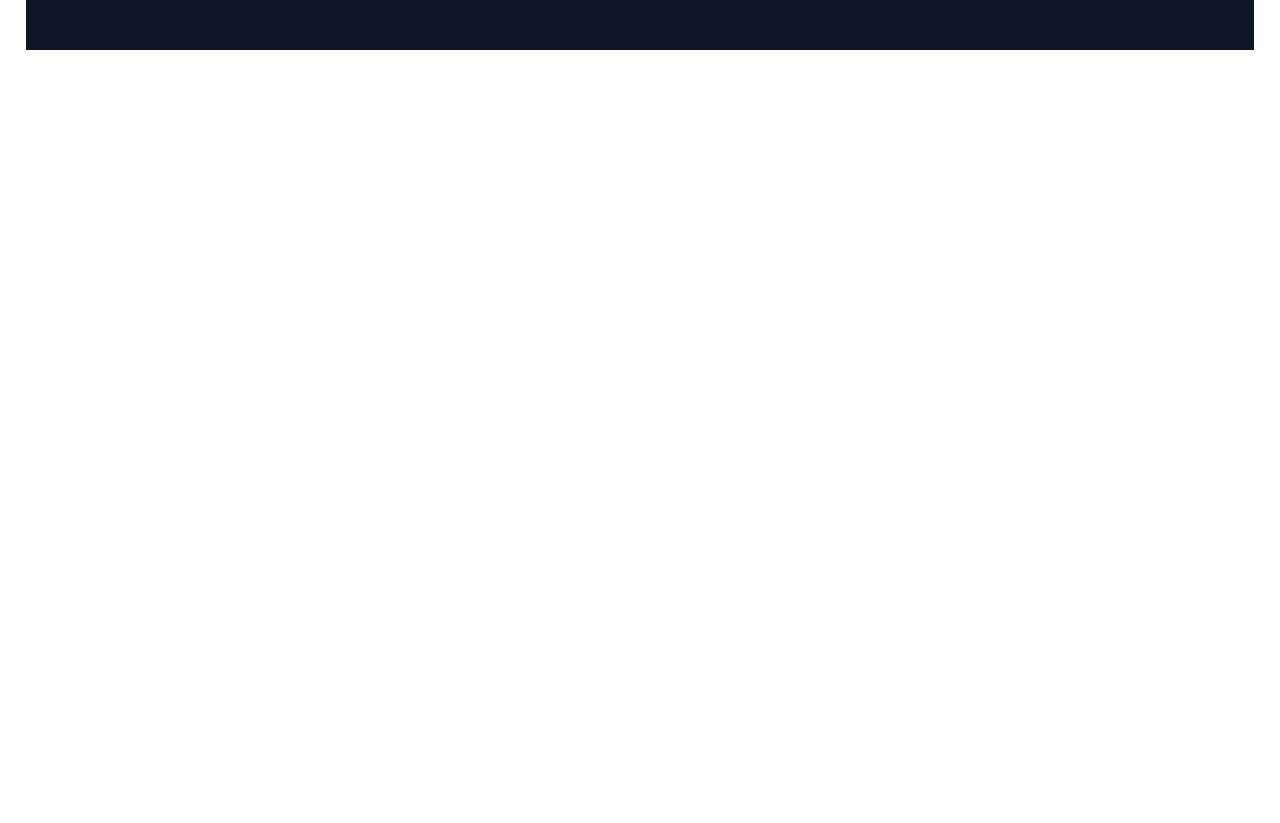
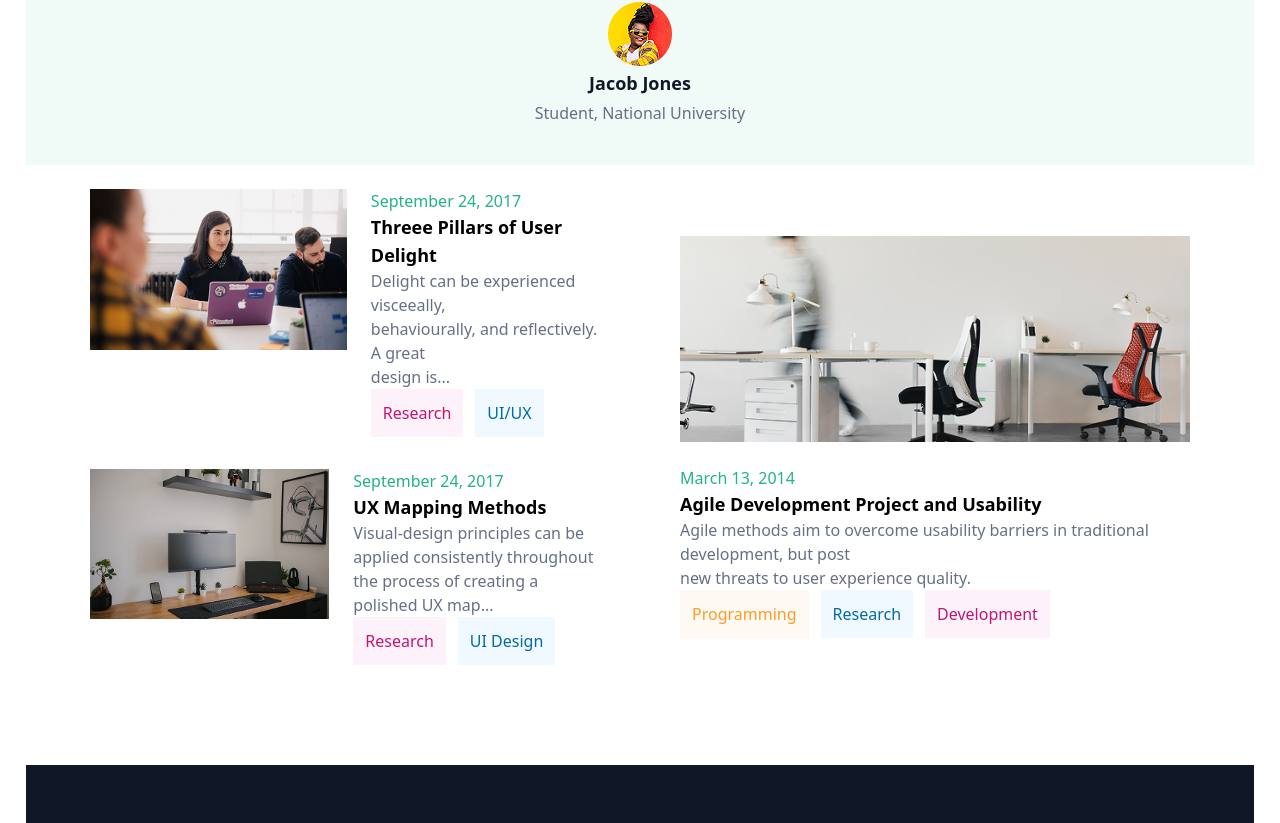
Before and after one commit to Group-2-team-work/e-learning-website, a website: page index.html in a window 1280 px wide. Shown: the part 446-1269 px from the top of the page. Before the commit the page ends 800 px from the top, so only its background shows below. Drawn offline with Linux system fonts and the light colour scheme.

Commit message:
implemented fantastic section

```diff
--- a/index.html
+++ b/index.html
@@ -37,7 +37,73 @@
        </div>
     </header>
     <main>
+        <!-- Fanstastic section -->
+     <section>
+        <div class="flex flex-col gap-5 bg-[#F0FAF7] text-center items-center py-10 mb-4 md:mb-6 overflow-x-hidden">
+            <span><img src="assets/images/logo.png" alt=""></span>
+            <p class="text-[3rem] font-semibold leading-14 break-words">Courses was fantastic! It is Master platform for those looking to start a new career, or need a refresher</p>
+            <span class="flex flex-col items-center gap-1">
+                <img src="assets/images/Avatar (6).png" alt="">
+                <p class="text-[#101828] text-[1.125rem] font-semibold">Jacob Jones</p>
+                <p class="text-[#667085] text-[1rem]">Student, National University</p>
+            </span>
 
+        </div>
+    </section>
+
+
+        <!-- Recent Blog section -->
+
+        <section>
+            <div class="flex flex-col lg:flex-row lg:justify-between items-center mb-5 md:mb-20 mx-16 gap-20" >
+              <div class="flex flex-col gap-8 lg:w-[50%]">
+                <div class="flex flex-col md:flex-row gap-6">
+                    <div><img src="assets/images/Image (4).png" alt="" width="320px" height="200px"></div>
+                    <div class="flex flex-col justify-between">
+                        <p class="text-[#20B486]">September 24, 2017</p>
+                        <p class="text-lg font-semibold">Threee Pillars of User Delight</p>
+                        <p class="text-[#667085]">Delight can be experienced visceeally,<br> behaviourally, and reflectively. A great <br> design is...</p>
+
+                        <span class="flex gap-3">
+                            <p class="text-[#C11574] bg-[#FDF2FA] p-3">Research</p>
+                            <p class="text-[#026AA2] bg-[#F0F9FF] p-3">UI/UX</p>
+                        </span>
+
+                    </div>
+                </div>
+                <div class="flex flex-col md:flex-row gap-6 mb-5">
+                    <div><img src="assets/images/Image (6).png" alt="" width="320px" height="200px"></div>
+                    <div class="flex flex-col justify-between">
+                        <p class="text-[#20B486]">September 24, 2017</p>
+                        <p class="text-lg font-semibold">UX Mapping Methods</p>
+                        <p class="text-[#667085]">Visual-design principles can be <br>applied consistently throughout <br>the process of creating a polished UX map...</p>
+
+                        <span class="flex gap-3">
+                            <p class="text-[#C11574] bg-[#FDF2FA] p-3">Research</p>
+                            <p class="text-[#026AA2] bg-[#F0F9FF] p-3">UI Design</p>
+                        </span>
+
+                    </div>
+                </div>
+              </div>
+
+              <div class="flex flex-col md:justify-between gap-6 lg:w-[50%]">
+                    <div class="w-[90%] md:w-full"><img src="assets/images/Image (5).png" alt="" ></div>
+                    <div class="flex flex-col justify-between">
+                        <p class="text-[#20B486]">March 13, 2014</p>
+                        <p class="text-lg font-semibold">Agile Development Project and Usability</p>
+                        <p class="text-[#667085] wrap-break-word">Agile methods aim to overcome usability barriers in traditional development, but post <br> new threats to user experience quality.</p>
+
+                        <span class="flex gap-3">
+                            <p class="text-[#FF9B26] bg-[#FFF9F3] p-3">Programming</p>
+                            <p class="text-[#026AA2] bg-[#F0F9FF] p-3">Research</p>
+                            <p class="text-[#C11574] bg-[#FDF2FA] p-3">Development</p>
+                        </span>
+
+                    </div>
+                </div>
+            </div>
+        </section>
     </main>
     <footer class="bg-[#101828] p-16 text-white">
         <div class="grid grid-cols-4 justify-center">
```
Also changed, not shown: src/output.css.
